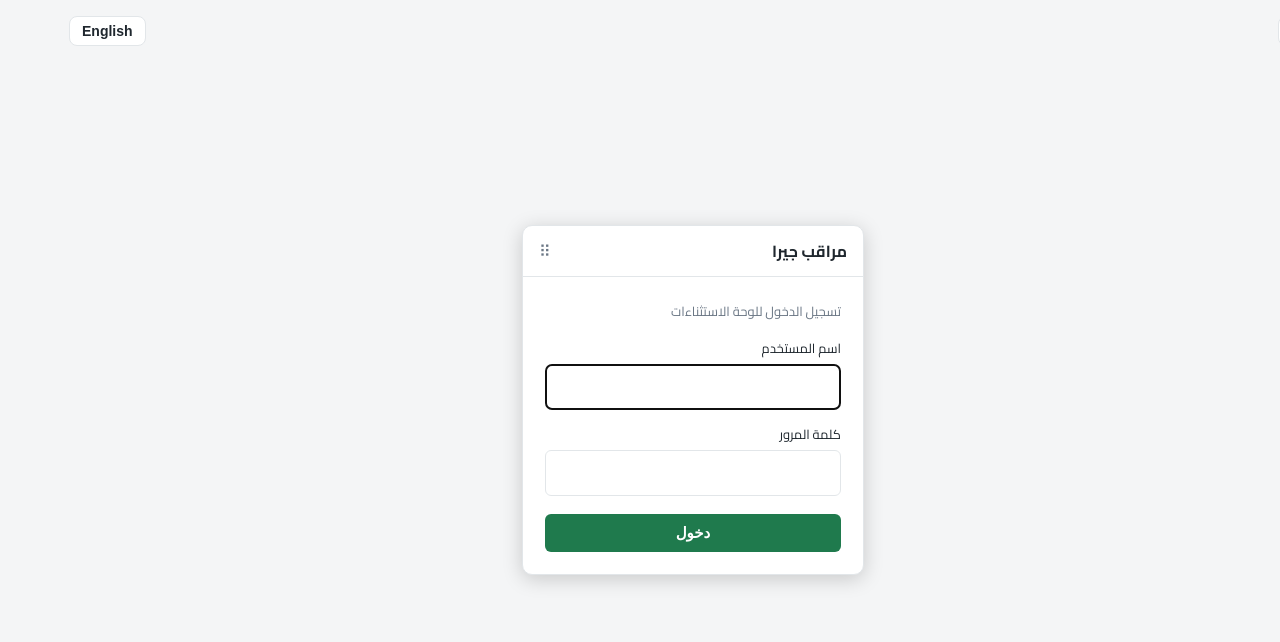
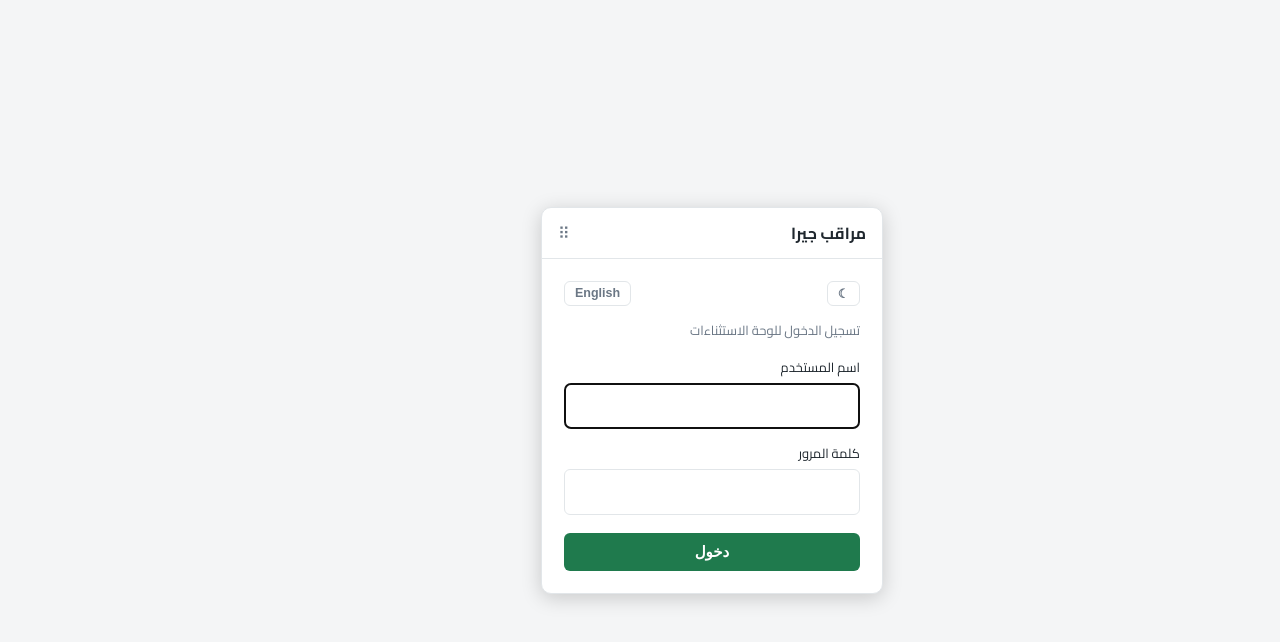
Before and after one commit to mscit-admin/pms-saas, a Next.js app: page /login in a window 1280 px wide. Shown: the top 642 px of the page. Built offline with nearby package versions, Linux system fonts and the light colour scheme; no server answers; the database is empty.

Commit message:
نقل مبدّلَي الثيم واللغة إلى داخل مربع الدخول (الثيم يسار، اللغة يمين)
Co-Authored-By: Claude Opus 4.8 <noreply@anthropic.com>
Claude-Session: https://claude.ai/code/session_0119QEPpouSW6jEQZSPFxayB

```diff
--- a/src/app/login/page.js
+++ b/src/app/login/page.js
@@ -85,7 +85,7 @@ export default function LoginPage() {
   }
 
   const positioned = pos ? { position: 'absolute', left: pos.x, top: pos.y, margin: 0 } : {};
-  const corner = { position: 'absolute', top: 16, zIndex: 5, background: 'var(--c-card)', color: 'var(--c-text)', border: '1px solid var(--c-border)', borderRadius: 8, padding: '6px 12px', fontSize: 14, fontWeight: 600, cursor: 'pointer' };
+  const pill = { background: 'transparent', color: 'var(--c-muted)', border: '1px solid var(--c-border)', borderRadius: 6, padding: '4px 10px', fontSize: 12.5, fontWeight: 600, cursor: 'pointer' };
 
   return (
     <div
@@ -95,14 +95,6 @@ export default function LoginPage() {
         background: 'var(--c-bg)', color: 'var(--c-text)', ...backgroundStyle(loginBgShow ? loginBackground : null, loginBgDim),
       }}
     >
-      {/* الثيم (يسار) + اللغة (يمين) */}
-      <button onClick={() => setTheme(theme === 'dark' ? 'light' : 'dark')} title="theme" style={{ ...corner, insetInlineStart: 16 }}>
-        {theme === 'dark' ? '☀︎' : '☾'}
-      </button>
-      <button onClick={() => setLang(lang === 'ar' ? 'en' : 'ar')} title={t.other} style={{ ...corner, insetInlineEnd: 16 }}>
-        {t.other}
-      </button>
-
       <form
         onSubmit={submit}
         style={{ background: 'var(--c-card)', color: 'var(--c-text)', border: '1px solid var(--c-border)', borderRadius: 10, width: 340, boxShadow: '0 4px 20px rgba(0,0,0,.18)', ...positioned }}
@@ -124,6 +116,16 @@ export default function LoginPage() {
         </div>
 
         <div style={{ padding: 22 }}>
+          {/* مبدّلات الثيم (يسار) واللغة (يمين) داخل المربع */}
+          <div style={{ display: 'flex', justifyContent: 'space-between', marginBottom: 12 }}>
+            <button type="button" onClick={() => setTheme(theme === 'dark' ? 'light' : 'dark')} style={pill}>
+              {theme === 'dark' ? '☀︎' : '☾'}
+            </button>
+            <button type="button" onClick={() => setLang(lang === 'ar' ? 'en' : 'ar')} style={pill}>
+              {t.other}
+            </button>
+          </div>
+
           <p style={{ color: 'var(--c-muted)', fontSize: 13, marginTop: 0 }}>{t.sub}</p>
 
           <label style={lbl}>{t.user}</label>
```
